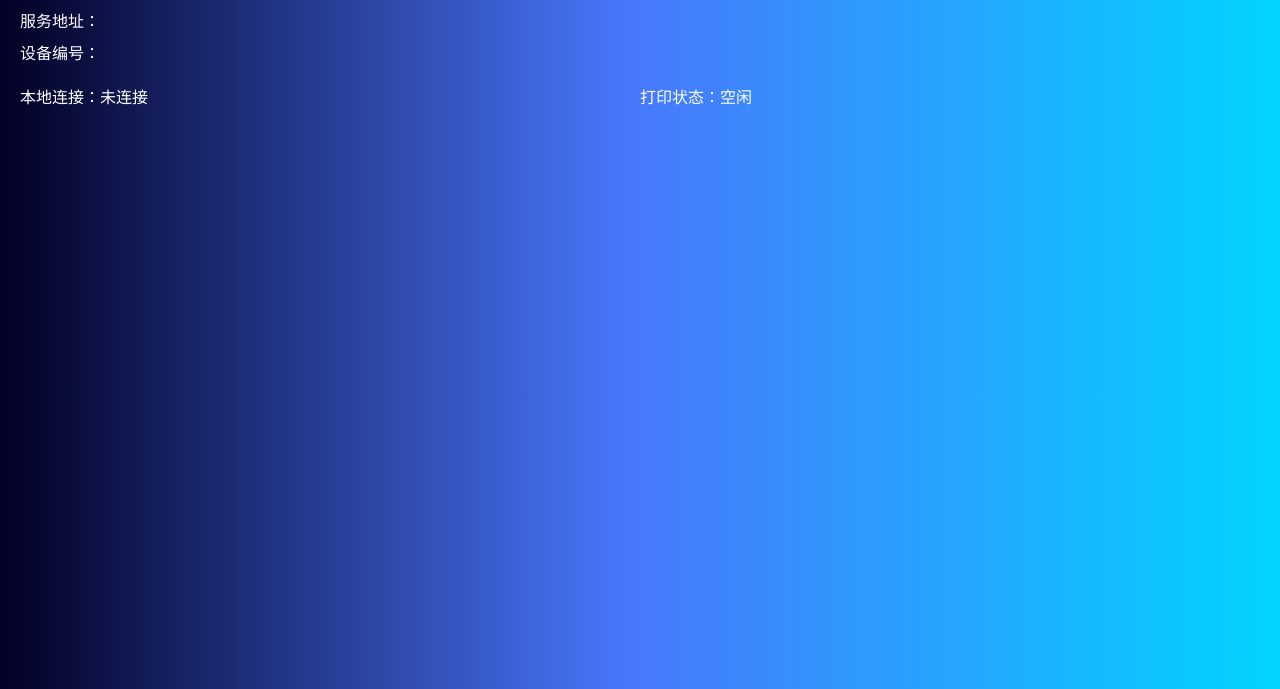
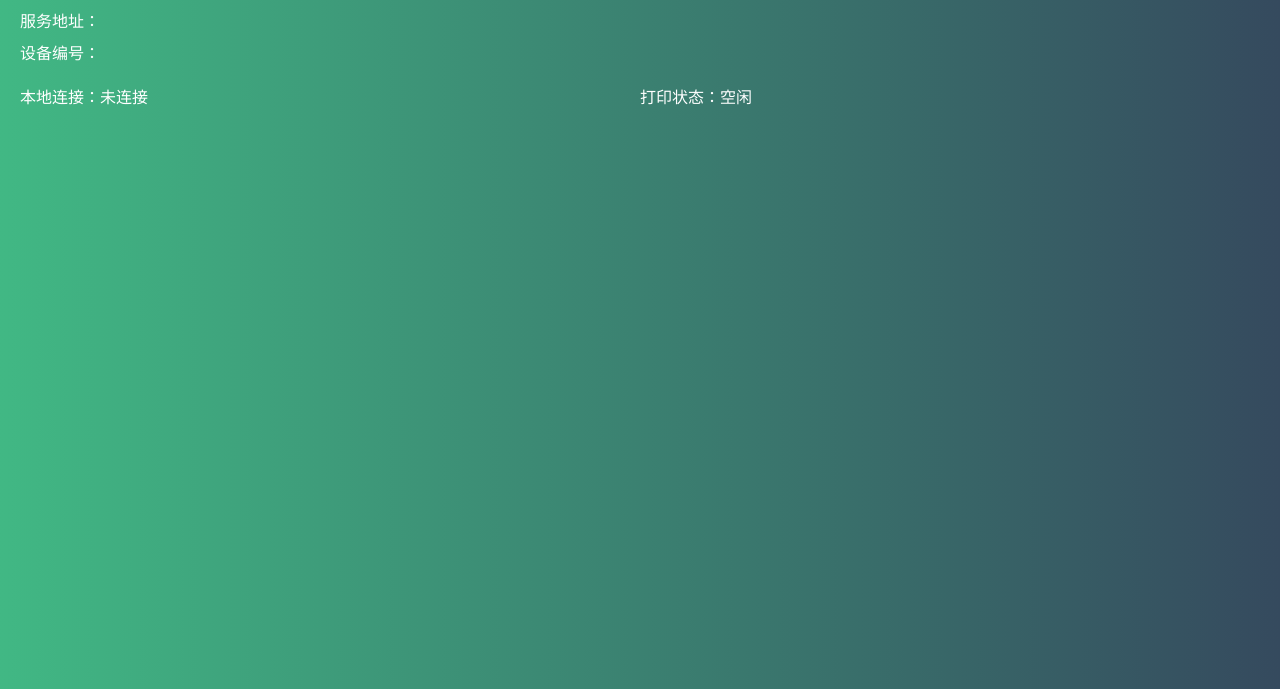
Before and after one commit to loveyyao/loveyyao-electron-print, an Electron app: page assets/index.html in a window 1280 px wide. Shown: the part 111-800 px from the top of the page. Drawn offline with Linux system fonts and the light colour scheme; no server answers.

Commit message:
样式修改

```diff
--- a/assets/index.html
+++ b/assets/index.html
@@ -12,7 +12,7 @@
     .box {
       padding: 30px 20px;
       background: rgb(2, 0, 36);
-      background: linear-gradient(90deg, rgba(2, 0, 36, 1) 0%, rgba(73, 119, 252, 1) 49%, rgba(0, 212, 255, 1) 100%);
+      background: linear-gradient(90deg, #41B884 0%, #354A5E 100%);
       color: #fff;
     }
 
```
